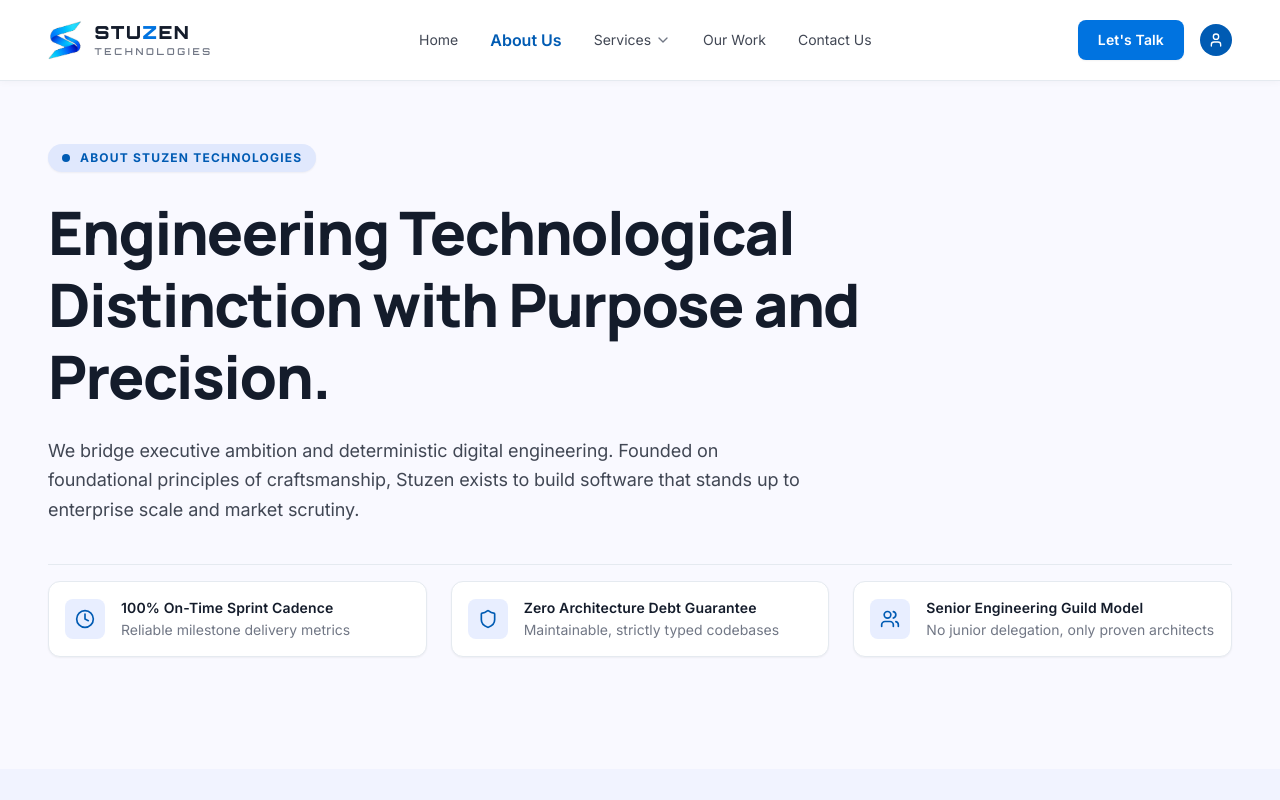
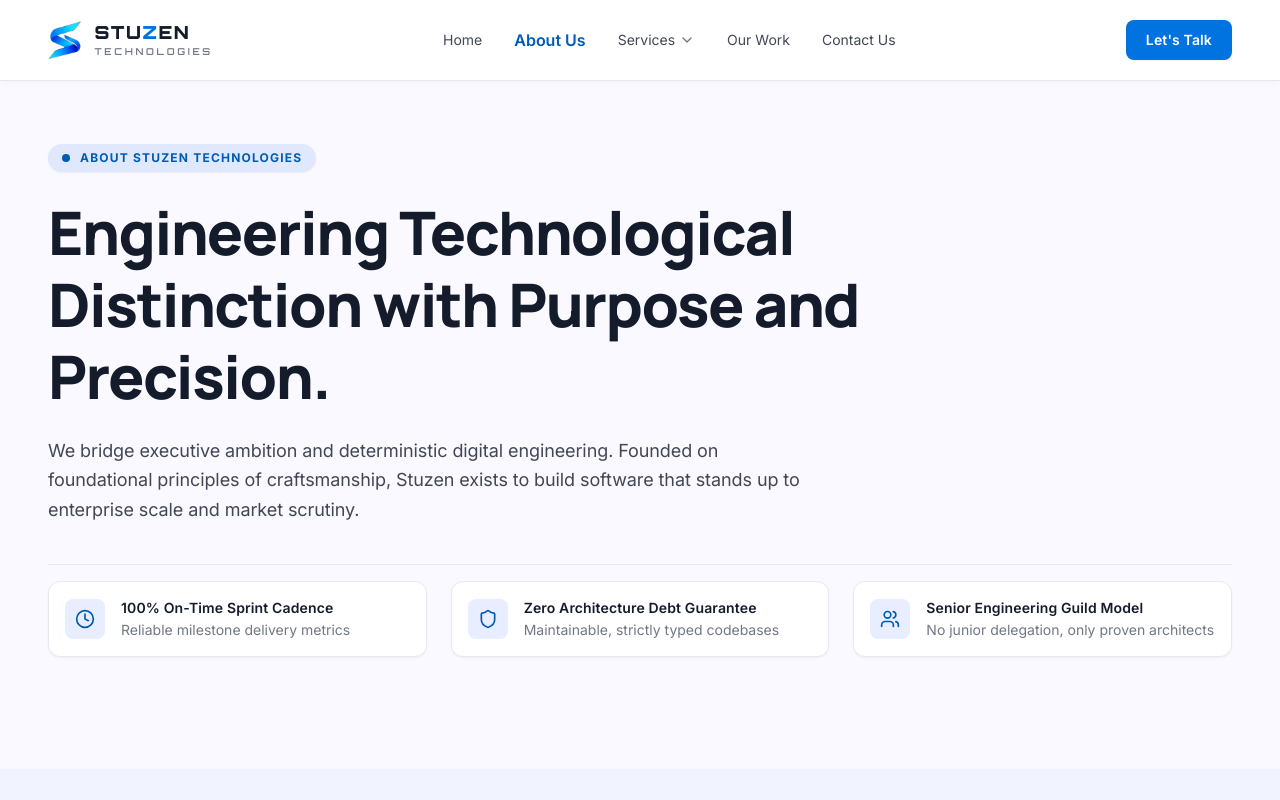
Before and after one commit to KARPAGARAMAN-M/Stuzen, a React (Vite) app: page /about in a window 1280 px wide. Shown: the top 800 px of the page. Built offline with nearby package versions, Linux system fonts and the light colour scheme.

Commit message:
Unwanted profile logo deleed

```diff
--- a/src/components/Navbar.jsx
+++ b/src/components/Navbar.jsx
@@ -1,6 +1,6 @@
 import React, { useState, useEffect } from 'react';
 import { Link, useLocation } from 'react-router-dom';
-import { Menu, X, ChevronDown, ArrowRight, User } from 'lucide-react';
+import { Menu, X, ChevronDown, ArrowRight } from 'lucide-react';
 import { navLinks } from '../data/navigation';
 import stuzenIcon from '../assets/logo/stuzen-icon.png';
 
@@ -128,10 +128,6 @@ export default function Navbar() {
             Let's Talk
           </Link>
 
-          <div className="hidden sm:flex w-8 h-8 rounded-full bg-primary items-center justify-center shrink-0 text-on-primary">
-            <User className="w-4 h-4" />
-          </div>
-
           {/* Mobile Menu Button */}
           <button
             type="button"
```
